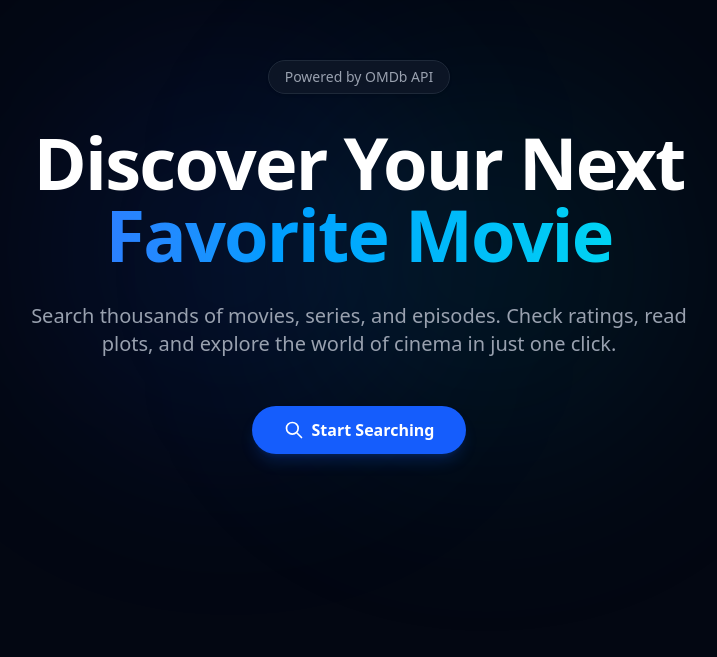
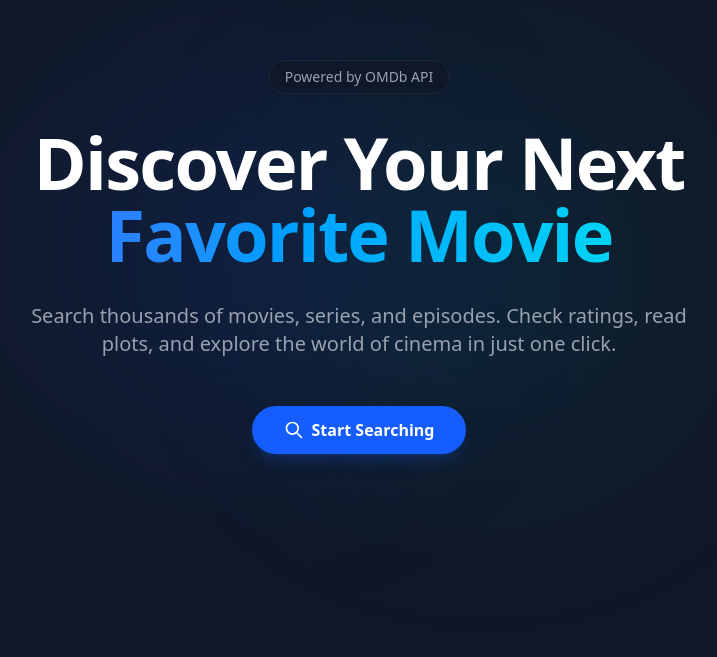
Before and after one commit to khianvictorycalderon/pelec202-finals-activity-1-g3, a React (Create React App) app: page / in a window 1280 px wide. Shown: the part 143-800 px from the top of the page, without its empty margins (281-998 px from the left). Built offline with nearby package versions, Linux system fonts and the light colour scheme; no server answers.

Commit message:
Updated hero section bg color

```diff
--- a/src/components/HeroSection.jsx
+++ b/src/components/HeroSection.jsx
@@ -2,7 +2,7 @@ import { slideTo } from "../utils/slide-ref";
 
 export default function HeroSection() {
   return (
-    <section className="h-screen w-full flex flex-col justify-center items-center text-center px-6 bg-gray-950 text-white relative overflow-hidden">
+    <section className="h-screen w-full flex flex-col justify-center items-center text-center px-6 bg-gray-900 text-white relative overflow-hidden">
 
       {/* Background Glowing Effects*/}
       <div className="absolute top-1/4 left-1/4 w-96 h-96 bg-blue-600/10 rounded-full blur-[100px] pointer-events-none"></div>
```
